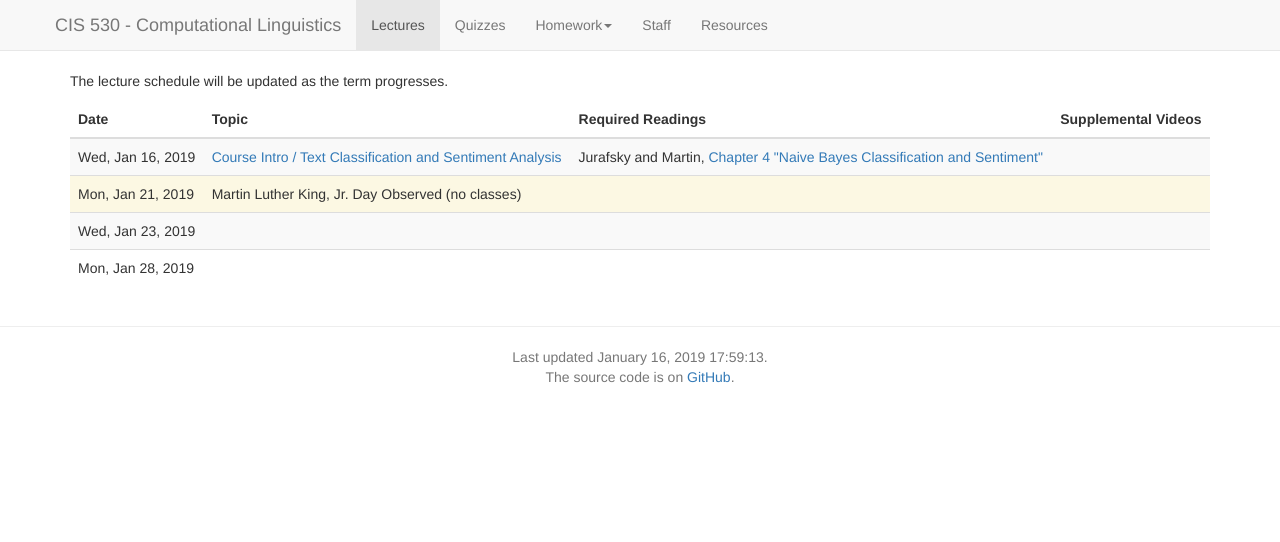
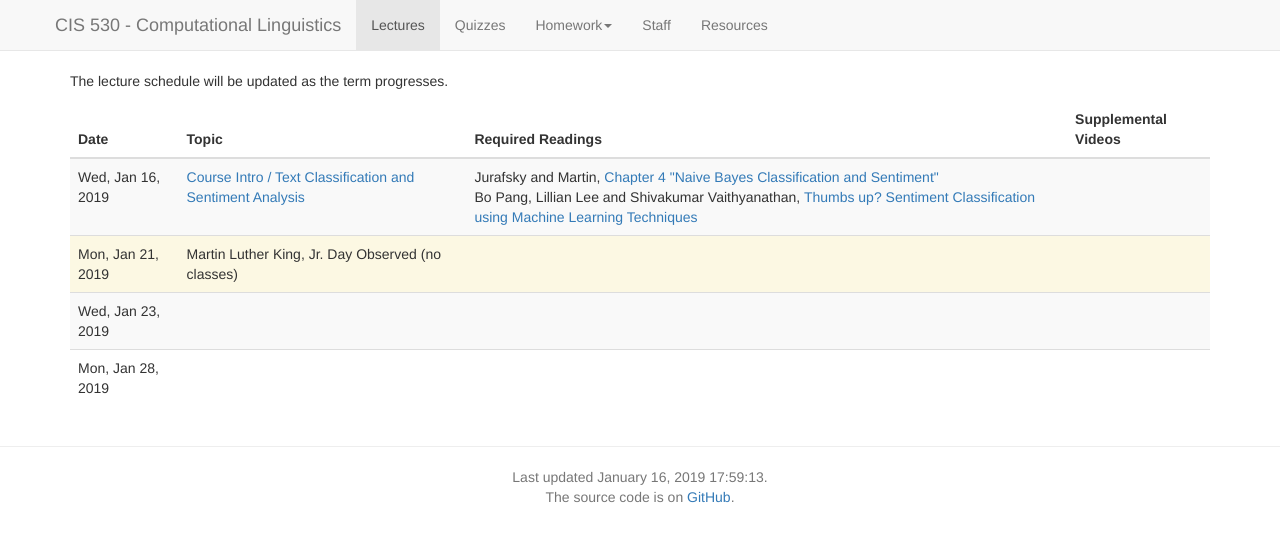
Before and after one commit to computational-linguistics-class/computational-linguistics-class.github.io, a Jekyll site: the page built from lectures.md, in a window 1280 px wide. Shown: the top 542 px of the page. Built offline with Jekyll 4.4.1, drawn with Linux system fonts in a browser that asks for light colours; nearby versions of some CDN libraries; a script that is not in the unit is left out.

Commit message:
Added reading for Sentiment Classification lecture

```diff
--- a/_data/lectures.yaml
+++ b/_data/lectures.yaml
@@ -7,6 +7,11 @@
       title: Chapter 4 "Naive Bayes Classification and Sentiment"
       authors: Jurafsky and Martin
       url: https://web.stanford.edu/~jurafsky/slp3/4.pdf
+
+    -
+      title: Thumbs up? Sentiment Classification using Machine Learning Techniques
+      authors: Bo Pang, Lillian Lee and Shivakumar Vaithyanathan
+      url: http://www.aclweb.org/anthology/W02-1011.pdf
 -
   date: 2019-01-21
   title: Martin Luther King, Jr. Day Observed (no classes)
```
